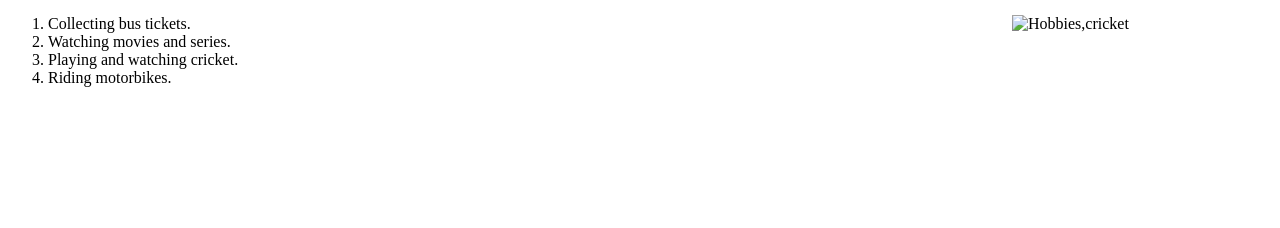
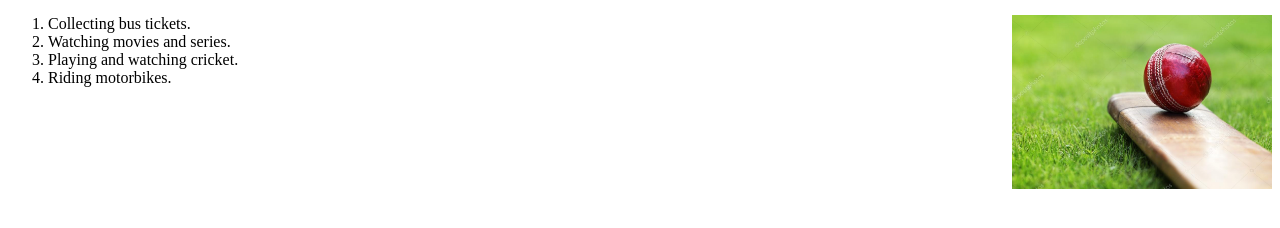
Before and after one commit to Soumyajontydeep/CV, a plain HTML site: page Hobbies.html in a window 1280 px wide. Shown: the part 44-272 px from the top of the page. Drawn offline with Linux system fonts and the light colour scheme.

Commit message:
Update Hobbies.html :corrected the source of photo files

```diff
--- a/Hobbies.html
+++ b/Hobbies.html
@@ -8,7 +8,7 @@
 
 <body>
   <h3>My Hobbies</h3>
-  <img src="Images/crickkkk.jpg" width="260" height+"160" align="right" alt="Hobbies,cricket">
+  <img src="crickkkk.jpg" width="260" height+"160" align="right" alt="Hobbies,cricket">
   <ol>
     <li>Collecting bus tickets.</li>
     <li>Watching movies and series.</li>
```
